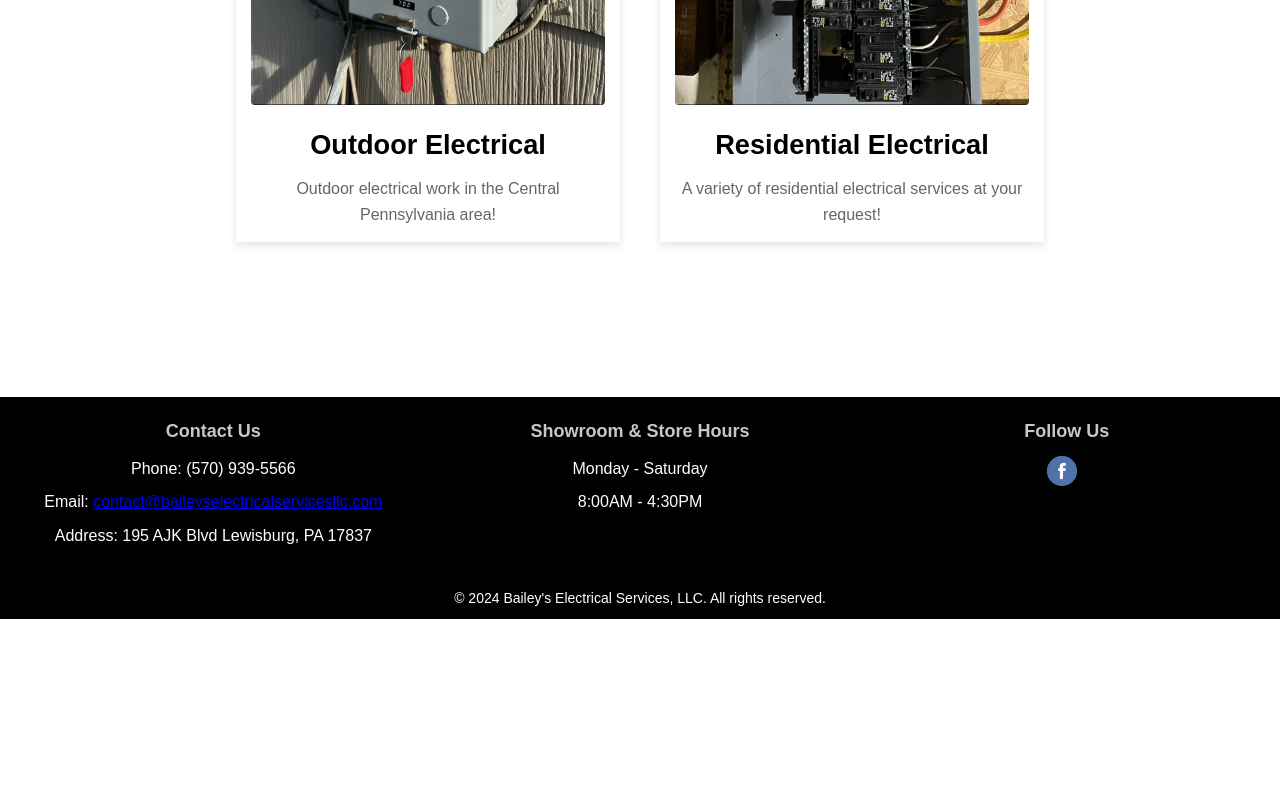
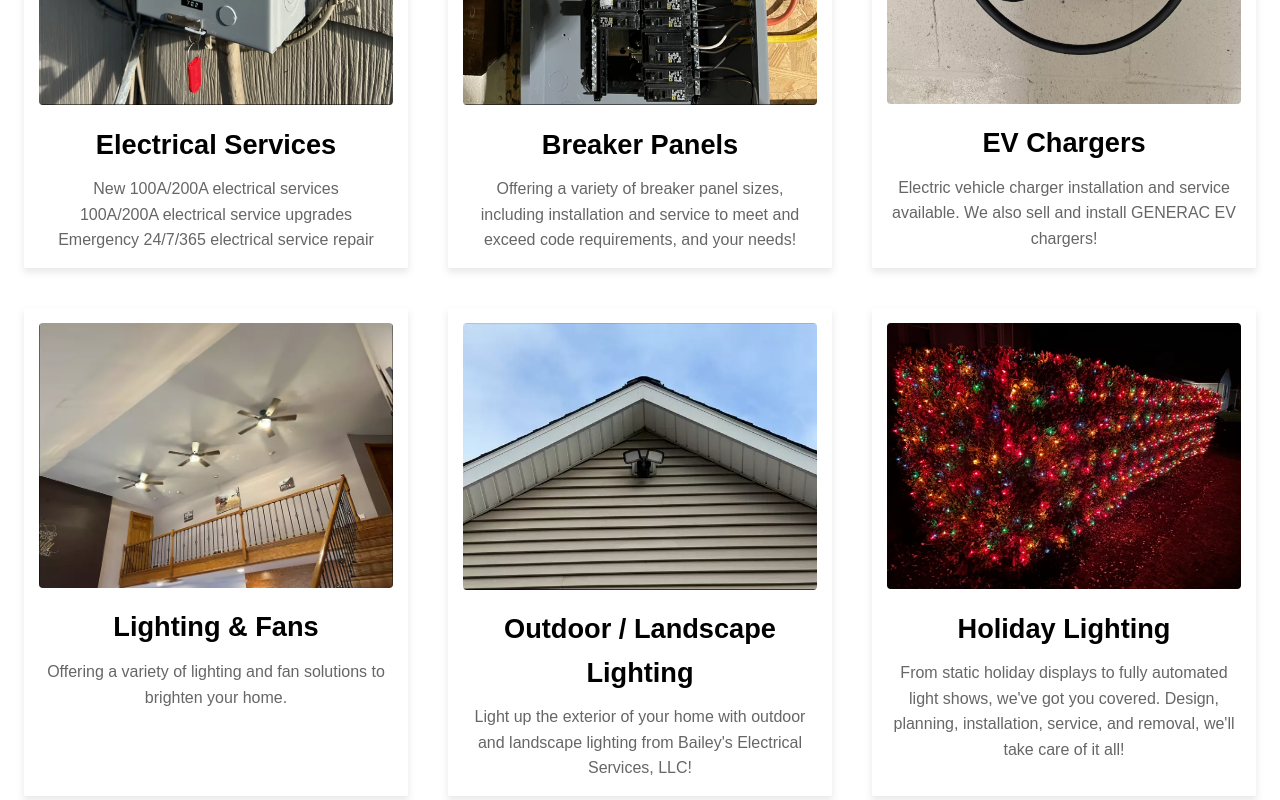
Before and after one commit to AiDashPy/Bailey-s-Site-Testing, a plain HTML site: page Services/services_repo/electrical.html in a window 1280 px wide. Shown: the part 500-1300 px from the top of the page. Before the commit the page ends 1119 px from the top, so only its background shows below. Drawn offline with Linux system fonts and the light colour scheme; files whose address does not match are found by name.

```diff
--- a/Services/services_repo/electrical.html
+++ b/Services/services_repo/electrical.html
@@ -37,15 +37,43 @@
         <section class="service-item">
           <img src="services_imgs/electrical_1_thumb.webp" alt="Security Camera 1" />
           <div class="description">
-            <h2>Outdoor Electrical</h2>
-            <p>Outdoor electrical work in the Central Pennsylvania area!</p>
+            <h2>Electrical Services</h2>
+            <p>New 100A/200A electrical services<br>100A/200A electrical service upgrades<br>Emergency 24/7/365 electrical service repair</p>
           </div>
         </section>
         <section class="service-item">
           <img src="services_imgs/electrical_2_thumb.webp" alt="Security Camera 2" />
           <div class="description">
-            <h2>Residential Electrical</h2>
-            <p>A variety of residential electrical services at your request!</p>
+            <h2>Breaker Panels</h2>
+            <p>Offering a variety of breaker panel sizes, including installation and service to meet and exceed code requirements, and your needs!</p>
+          </div>
+        </section>
+        <section class="service-item">
+          <img src="services_imgs/ev_charger_thumb.webp" alt="Security Camera 2" />
+          <div class="description">
+            <h2>EV Chargers</h2>
+            <p>Electric vehicle charger installation and service available. We also sell and install GENERAC EV chargers!</p>
+          </div>
+        </section>
+        <section class="service-item">
+          <img src="services_imgs/home_remade.webp" alt="Security Camera 1" />
+          <div class="description">
+            <h2>Lighting & Fans</h2>
+            <p>Offering a variety of lighting and fan solutions to brighten your home.</p>
+          </div>
+        </section>
+        <section class="service-item">
+          <img src="services_imgs/home_2.webp" alt="Security Camera 2" />
+          <div class="description">
+            <h2>Outdoor / Landscape Lighting</h2>
+            <p>Light up the exterior of your home with outdoor and landscape lighting from Bailey's Electrical Services, LLC!</p>
+          </div>
+        </section>
+        <section class="service-item">
+          <img src="services_imgs/electrical_3_thumb.webp" alt="Security Camera 3" />
+          <div class="description">
+            <h2>Holiday Lighting</h2>
+            <p>From static holiday displays to fully automated light shows, we've got you covered. Design, planning, installation, service, and removal, we'll take care of it all!</p>
           </div>
         </section>
         <!-- Add more sections as needed for additional services -->
```
Also changed, not shown: Services/services_repo/services_imgs/ev_charger_thumb.webp (added).
